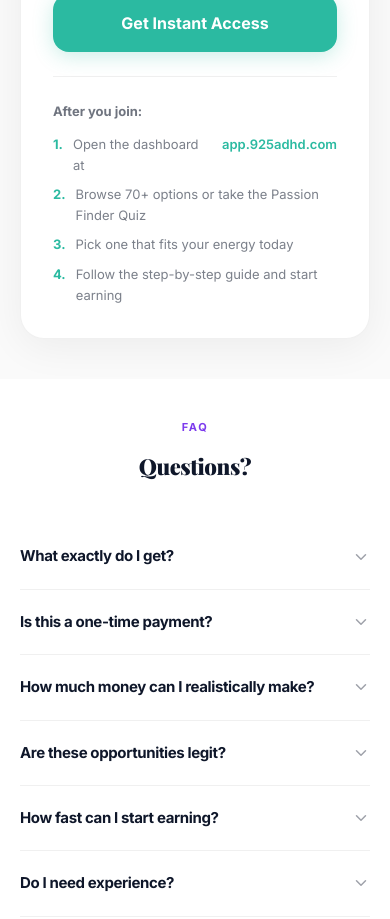
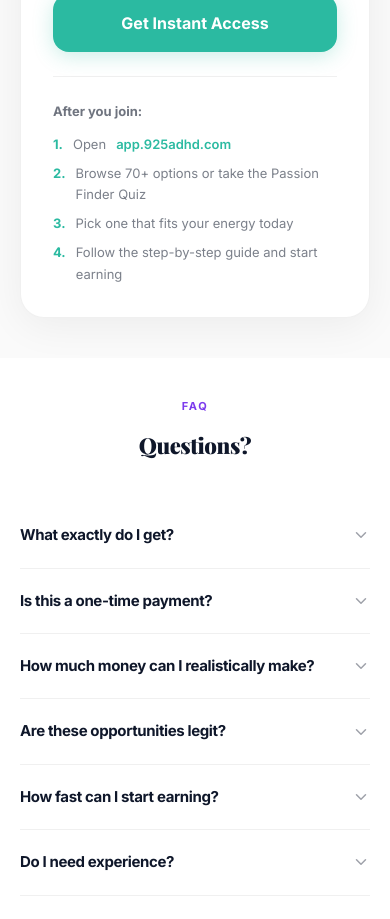
Before and after one commit to 925adhd/website, a Next.js app: page / in a window 390 px wide. Shown: the part 3540-4459 px from the top of the page. Built offline with nearby package versions, Linux system fonts and the light colour scheme.

Commit message:
Reword dashboard step to avoid orphaned word on mobile
Drop the "the dashboard at" phrasing so the app.925adhd.com link no
longer wraps and leaves "at" stranded on its own line on small screens.

Co-Authored-By: Claude Opus 4.6 (1M context) <noreply@anthropic.com>

```diff
--- a/src/app/home-page.tsx
+++ b/src/app/home-page.tsx
@@ -315,7 +315,7 @@ export default function HomePage() {
                 <p className="text-[13px] font-bold text-brand-primary/60 mb-3">After you join:</p>
                 <ol className="space-y-2 text-[13px] text-brand-primary/55 list-none m-0 p-0">
                   {[
-                    <>Open the dashboard at <a href="https://app.925adhd.com/" target="_blank" rel="noopener noreferrer" className="text-brand-teal-dark font-semibold hover:underline">app.925adhd.com</a></>,
+                    <>Open <a href="https://app.925adhd.com/" target="_blank" rel="noopener noreferrer" className="text-brand-teal-dark font-semibold hover:underline">app.925adhd.com</a></>,
                     'Browse 70+ options or take the Passion Finder Quiz',
                     'Pick one that fits your energy today',
                     'Follow the step-by-step guide and start earning',
```
